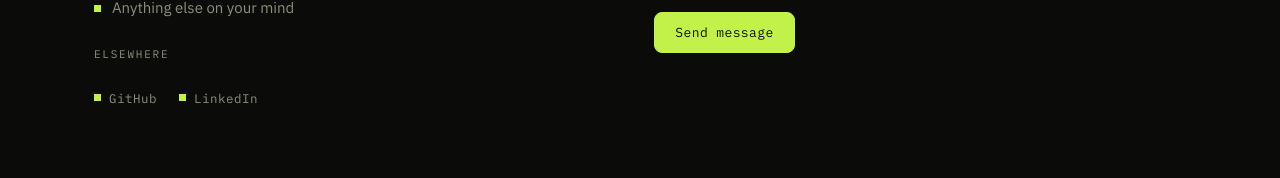
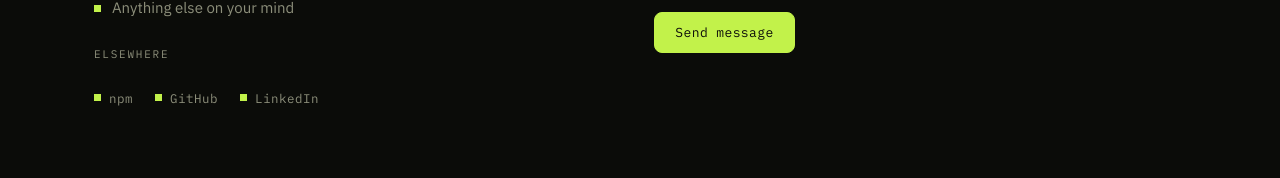
Before and after one commit to mishraadityan09/cloak-intro, a Next.js app: page /contact in a window 1280 px wide. Shown: the part 556-734 px from the top of the page. Built offline with nearby package versions, Linux system fonts and the light colour scheme; no server answers; a web font is replaced by a local one.

Commit message:
Add npm link to contact social rows (homepage + /contact)

```diff
--- a/src/app/contact/page.tsx
+++ b/src/app/contact/page.tsx
@@ -47,6 +47,9 @@ export default function ContactPage() {
               <div className="contact-detail">
                 <span className="contact-label">Elsewhere</span>
                 <div className="contact-socials">
+                  <a href="https://www.npmjs.com/package/cloak-remote" target="_blank" rel="noreferrer noopener">
+                    <span className="blk" />npm
+                  </a>
                   <a href="https://github.com/mishraadityan09" target="_blank" rel="noreferrer noopener">
                     <span className="blk" />GitHub
                   </a>
--- a/src/app/page.tsx
+++ b/src/app/page.tsx
@@ -233,6 +233,9 @@ export default function Home() {
               reply from a real person — no autoresponders.
             </p>
             <div className="contact-socials">
+              <a href="https://www.npmjs.com/package/cloak-remote" target="_blank" rel="noreferrer noopener">
+                <span className="blk" />npm
+              </a>
               <a href="https://github.com/mishraadityan09" target="_blank" rel="noreferrer noopener">
                 <span className="blk" />GitHub
               </a>
```
